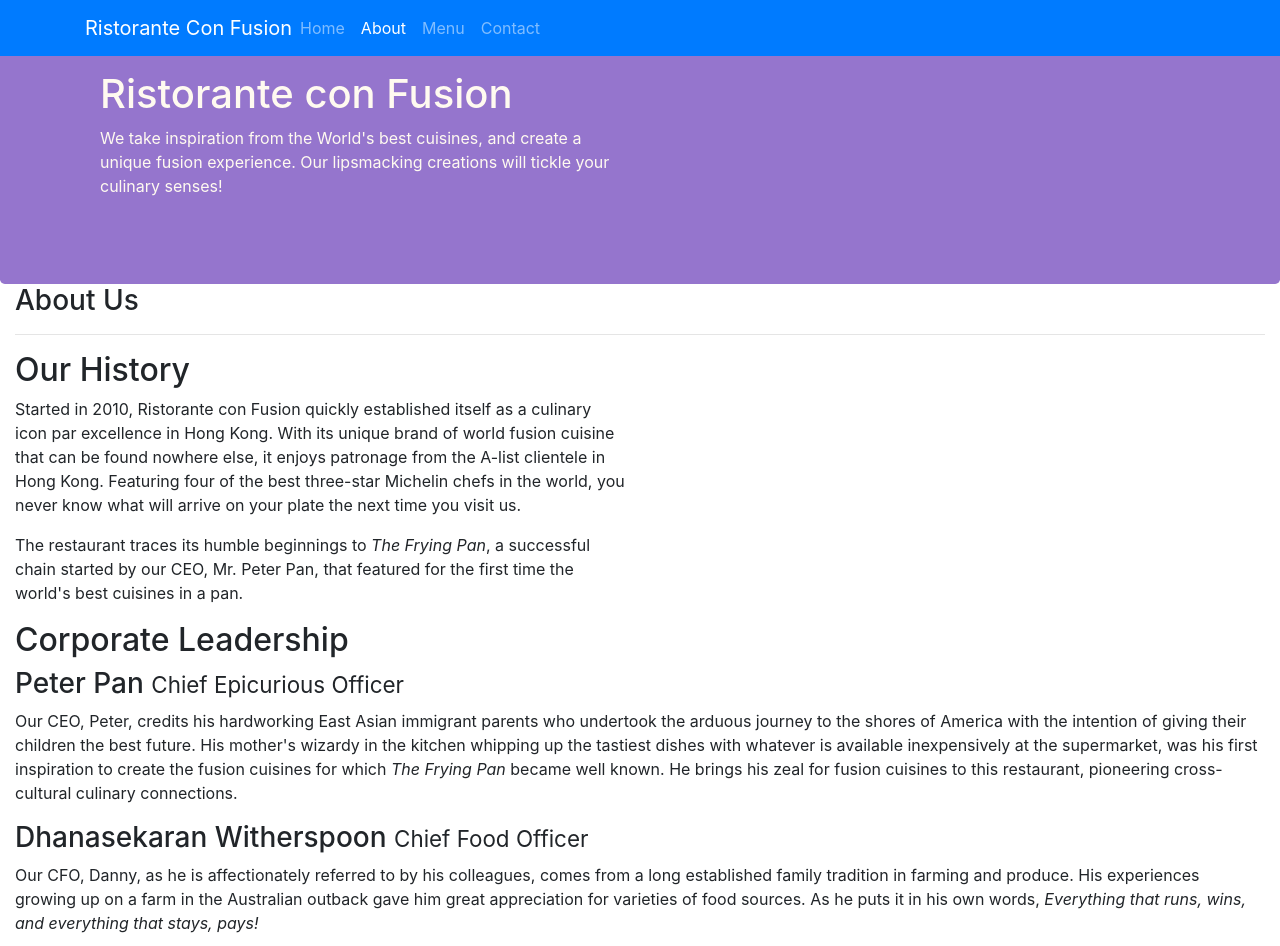
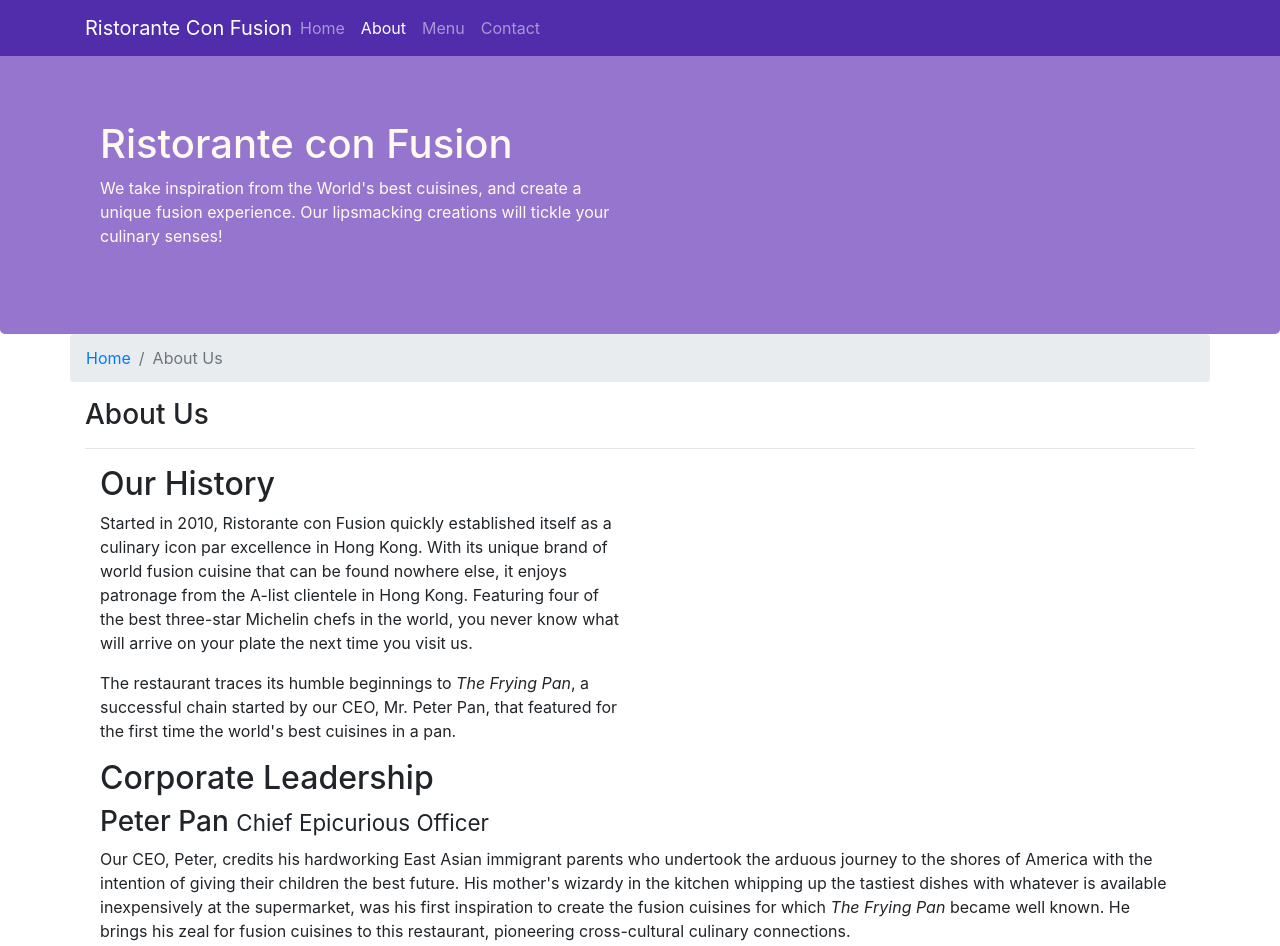
Before and after one commit to deepikagoel1/bootstrap4-app, a website: page aboutus.html in a window 1280 px wide. Shown: the top 946 px of the page. Drawn offline with nearby package versions, Linux system fonts and the light colour scheme.

Commit message:
add some styles to CSS and apply the changes to index and aboutus pages

```diff
--- a/CSS/styles.css
+++ b/CSS/styles.css
@@ -25,8 +25,16 @@
     color: floralwhite;
 }
 
-.address{
+address{
     font-size: 80%;
     margin: 0px;
     color: #0f0f0f;
 }
+body{
+    padding: 50px 0px 0px 0px;
+    z-index: 0;
+}
+
+.navbar-dark{
+    background-color: #512DAB;
+}
--- a/aboutus.html
+++ b/aboutus.html
@@ -16,7 +16,7 @@
 </head>
 
 <body>
-    <nav class="navbar navbar-dark navbar-expand-sm bg-primary fixed-top">
+    <nav class="navbar navbar-dark navbar-expand-sm fixed-top">
         <div class="container">
             <button class="navbar-toggler" type="button" data-toggle="collapse" data-target="#Navbar">
                 <span class="navbar-toggler-icon"></span>
@@ -42,15 +42,19 @@
                     <h1>Ristorante con Fusion</h1>
                     <p>We take inspiration from the World's best cuisines, and create a unique fusion experience. Our lipsmacking creations will tickle your culinary senses!</p>
                 </div>
-                <div class="col-12 col-sm">
+                <div class="col-12 col-sm-6">
                 </div>
             </div>
         </div>
     </header>
 
-    <div>
-        <div class="row row-header">
-            <div class="col-12 col-sm">
+    <div class="container">
+        <div class="row">
+            <ol class="col-12 breadcrumb">
+                <li class="breadcrumb-item"><a href="./index.html">Home</a></li>
+                <li class="breadcrumb-item active">About Us</li>
+            </ol>
+            <div class="col-12">
                <h3>About Us</h3>
                <hr>
             </div>
```
Also changed, not shown: index.html (+1 -1 lines).
